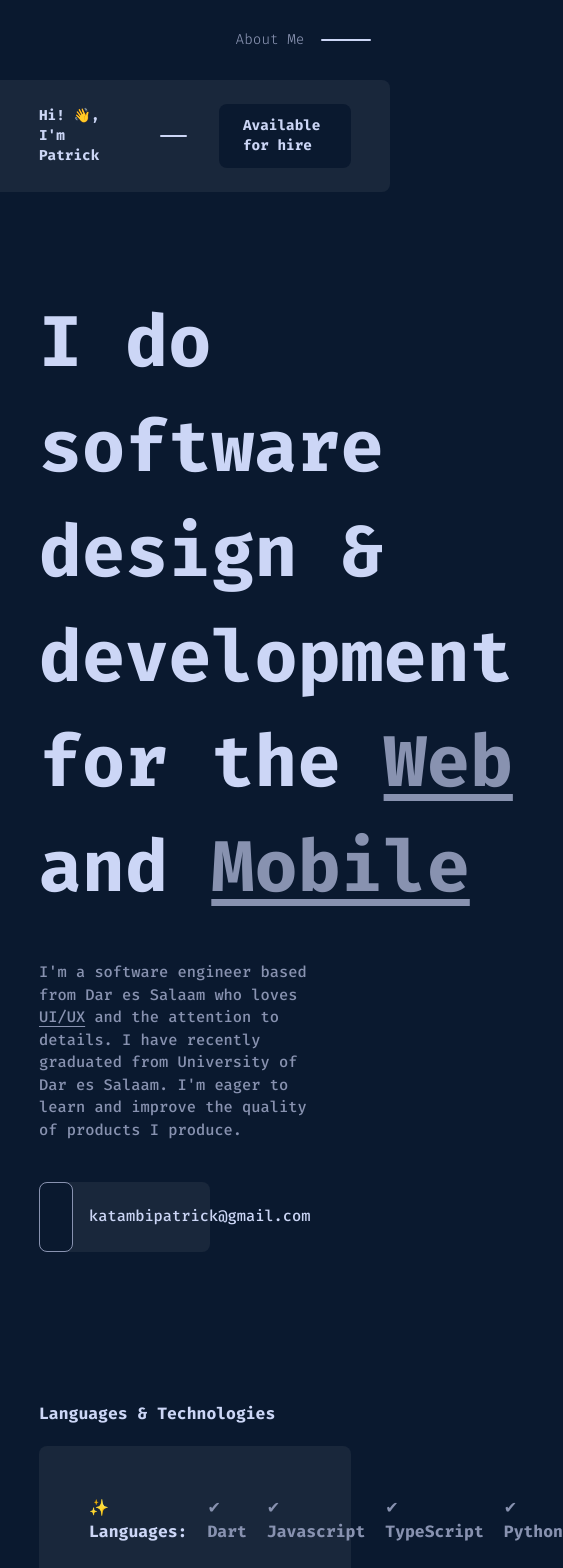
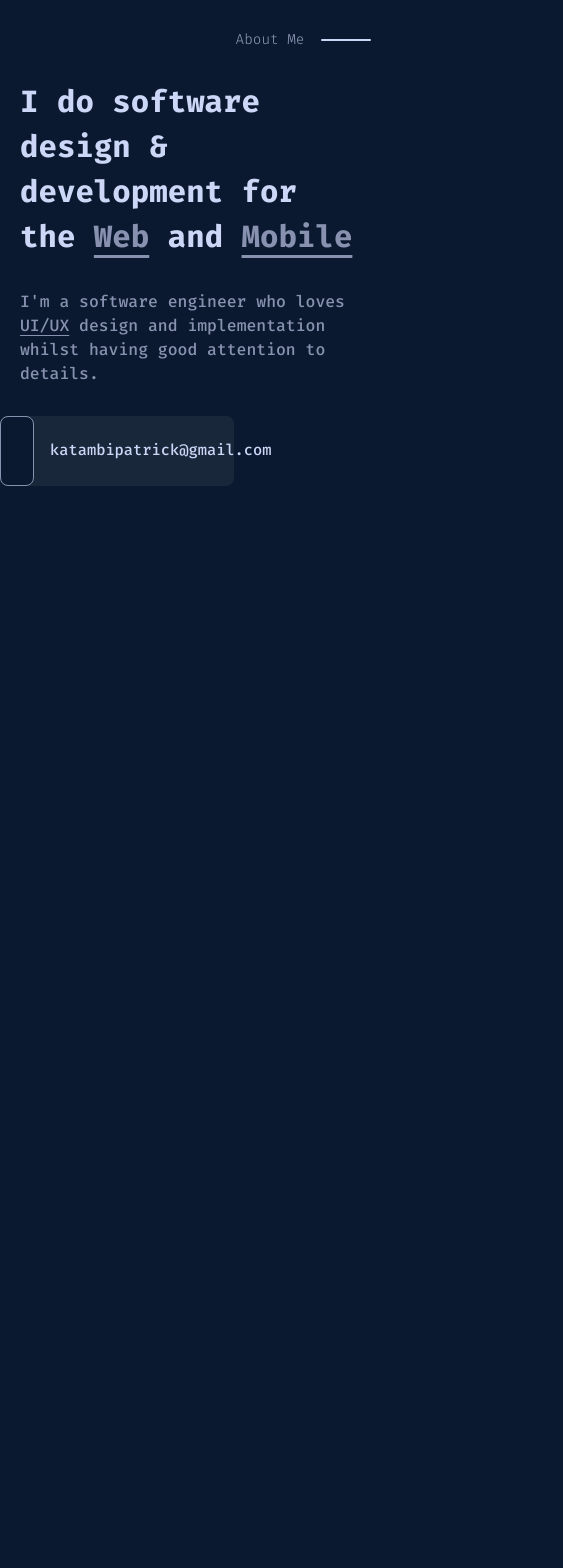
Before and after one commit to patrick-katambi/04-react-portfolio_website_v1, a React (Create React App) app: page / in a window 390 px wide. Shown: the top 1568 px of the page, 563 px wide, since content can reach past the window. After the commit the page ends 1502 px from the top, so only its background shows below. Built offline with nearby package versions, Linux system fonts and the light colour scheme.

Commit message:
who aim i section mobile responsiveness

```diff
--- a/src/App.jsx
+++ b/src/App.jsx
@@ -12,10 +12,10 @@ function App() {
     <div className="flex flex-col justify-start items-start bg-primary relative select-none">
       <Slider />
       <NavigationBar />
-      <AvailabeleForHire />
+      {/* <AvailabeleForHire /> */}
       <WhoAmI />
-      <Skills />
-      <Projects />
+      {/* <Skills /> */}
+      {/* <Projects /> */}
     </div>
   );
 }
--- a/src/modules/who_am_i/index.jsx
+++ b/src/modules/who_am_i/index.jsx
@@ -8,10 +8,10 @@ function WhoAmI() {
         initial={{ y: "1000px", rotate: "30deg", scale: 0.8, opacity: 0 }}
         animate={{ y: 0, rotate: 0, scale: 1, opacity: 1 }}
         transition={{ type: "spring", duration: 1, delay: 2.5 }}
-        className="bg-primary my-[100px] mx-[10%] text-secondary font-codeBold text-[70px]"
+        className="bg-primary laptop:my-[100px] laptop:mx-[10%] text-secondary font-codeBold text-[70px]"
       >
         <MainText />
-        <div className="w-[60%] font-codeMedium text-[15px] text-accent">
+        <div className="laptop:w-[60%] font-codeMedium text-[15px] text-accent laptopL:text-center">
           <QuickInfo />
           <EmailSection />
         </div>
@@ -24,6 +24,7 @@ export default WhoAmI;
 
 function MainText() {
   return (
+    <div className="mobile:text-[30px] mobile:px-5 laptopL:text-[75px]">
       <h1>
         I do software design & development for the{" "}
         <motion.div
@@ -42,13 +43,15 @@ function MainText() {
           Mobile
         </motion.div>
       </h1>
+    </div>
   );
 }
 
 function QuickInfo() {
   return (
-    <p className="my-[40px] ">
-      I'm a software engineer based from Dar es Salaam who loves{" "}
+    <div className="my-[40px] mobile:my-[10px] mobile:text-[16px] mobile:p-5">
+      <p>
+        I'm a software engineer who loves{" "}
         <motion.div
           whileHover={{ scale: 1.1, color: "#CCD6F6" }}
           transition={{ duration: 0.5, type: "spring" }}
@@ -56,9 +59,8 @@ function QuickInfo() {
         >
           UI/UX
         </motion.div>{" "}
-      and the attention to details. I have recently graduated from University of
-      Dar es Salaam. I'm eager to learn and improve the quality of products I
-      produce.
+        design and implementation whilst having good attention to details.
       </p>
+    </div>
   );
 }
--- a/tailwind.config.js
+++ b/tailwind.config.js
@@ -13,6 +13,13 @@ module.exports = {
       secondary: "#CCD6F6",
       accent: "#8892B0",
     },
+    screens: {
+      'mobile': '320px',
+      'tablet': '640px',
+      'laptop': '1024px',
+      'laptopL': '1440px',
+      'wide': '1880px',
+    },
     extend: {
       fontFamily: {
         'codeLight': ['FiraCodeLight'],
```
Lines whose indentation alone changed are shown as unchanged.
